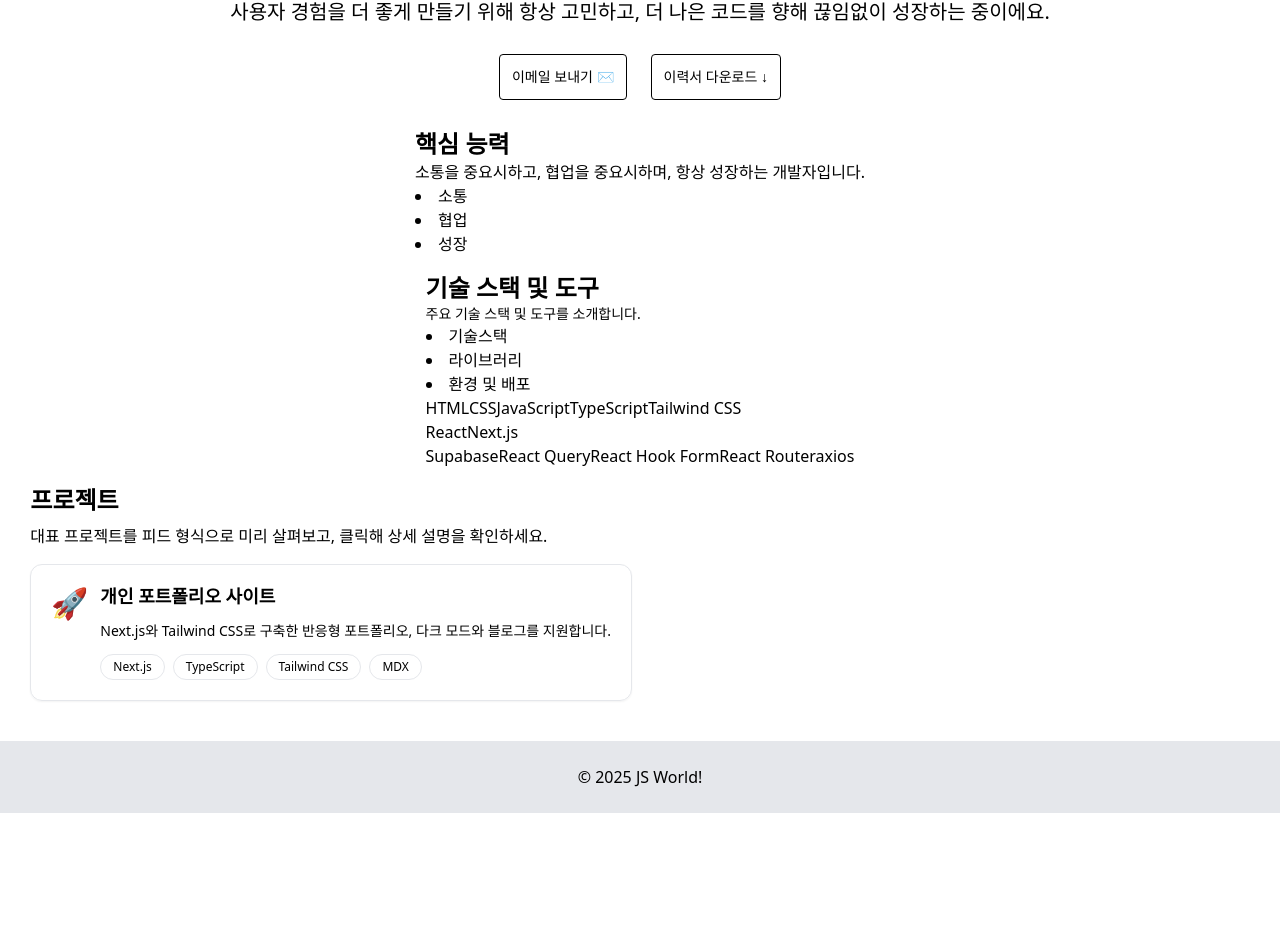
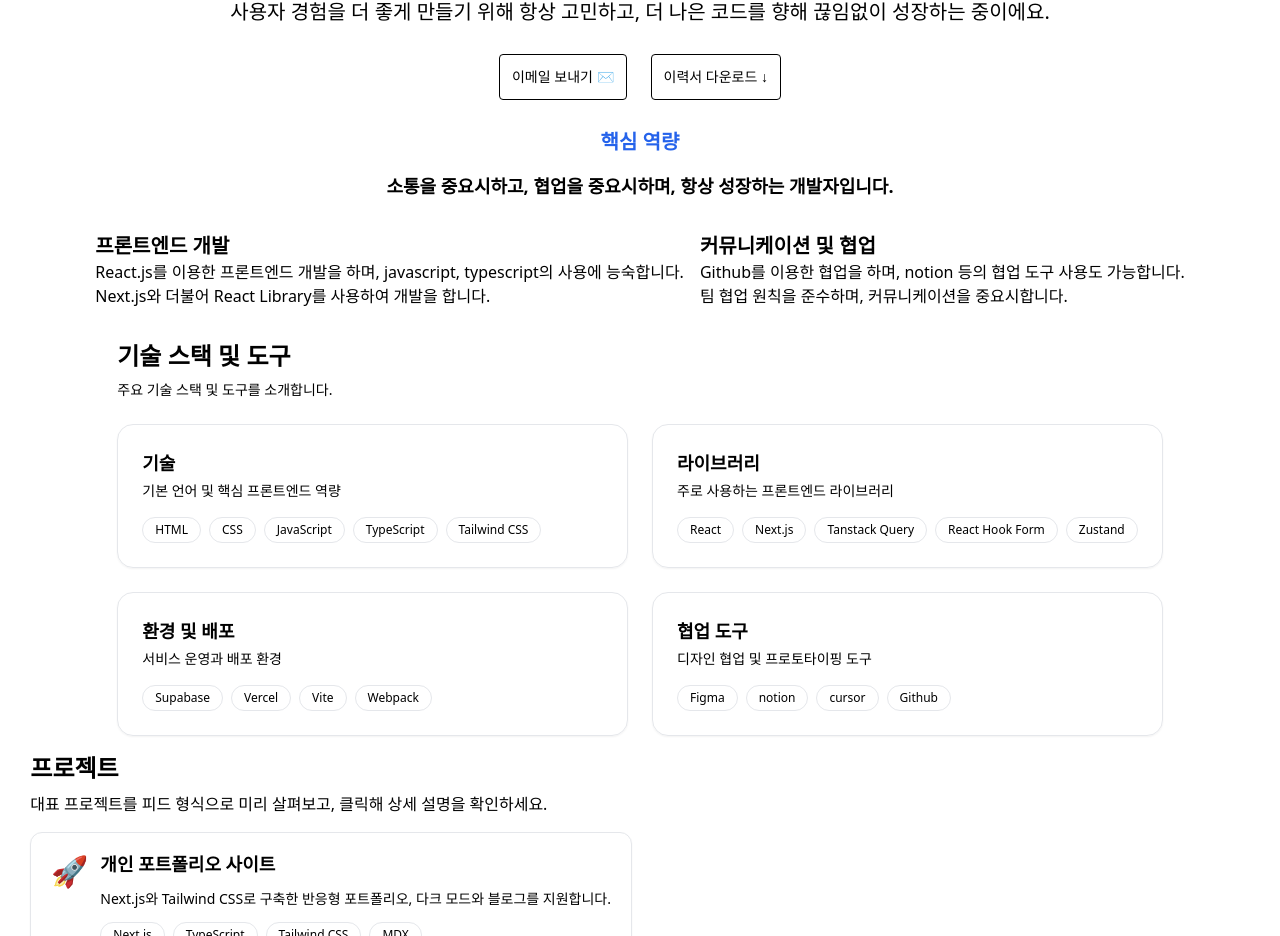
Before and after one commit to yujuseop/JuseopSite, a Next.js app in the folder my-app/: page / in a window 1280 px wide. Shown: the part 1332-2268 px from the top of the page. Before the commit the page ends 2145 px from the top, so only its background shows below. Built offline with nearby package versions, Linux system fonts and the light colour scheme.

Commit message:
refactor:Skills부분css수정

```diff
--- a/my-app/src/app/layout.tsx
+++ b/my-app/src/app/layout.tsx
@@ -6,7 +6,7 @@ import Footer from "@/components/Footer";
 export default function RootLayout({ children }: { children: ReactNode }) {
   return (
     <html lang="ko" className="font-pretendard">
-      <body className="min-h-screen flex flex-col">
+      <body className="flex flex-col">
         <Header />
         <main className="flex-grow container mx-auto p-6">{children}</main>
         <Footer />
--- a/my-app/src/components/Develop.tsx
+++ b/my-app/src/components/Develop.tsx
@@ -1,12 +1,27 @@
 export default function Develop() {
   return (
-    <section>
-      <h2 className="text-2xl font-bold">핵심 능력</h2>
-      <p>소통을 중요시하고, 협업을 중요시하며, 항상 성장하는 개발자입니다.</p>
-      <div>
-        <li>소통</li>
-        <li>협업</li>
-        <li>성장</li>
+    <section className="flex flex-col gap-4 justify-center items-center">
+      <h2 className="text-xl font-bold text-blue-600">핵심 역량 </h2>
+      <p className="text-lg font-bold">
+        소통을 중요시하고, 협업을 중요시하며, 항상 성장하는 개발자입니다.
+      </p>
+      <div className="flex p-4 gap-4">
+        <ul>
+          <li className="font-bold text-xl">프론트엔드 개발</li>
+          <p>
+            React.js를 이용한 프론트엔드 개발을 하며, javascript, typescript의
+            사용에 능숙합니다. <br /> Next.js와 더불어 React Library를 사용하여
+            개발을 합니다.
+          </p>
+        </ul>
+        <ul>
+          <li className="font-bold text-xl">커뮤니케이션 및 협업</li>
+          <p>
+            Github를 이용한 협업을 하며, notion 등의 협업 도구 사용도
+            가능합니다. <br /> 팀 협업 원칙을 준수하며, 커뮤니케이션을
+            중요시합니다.
+          </p>
+        </ul>
       </div>
     </section>
   );
--- a/my-app/src/components/Skills.tsx
+++ b/my-app/src/components/Skills.tsx
@@ -1,33 +1,78 @@
+type SkillCategory = {
+  id: string;
+  label: string;
+  description: string;
+  skills: string[];
+};
+
+const CATEGORIES: SkillCategory[] = [
+  {
+    id: "tech",
+    label: "기술",
+    description: "기본 언어 및 핵심 프론트엔드 역량",
+    skills: ["HTML", "CSS", "JavaScript", "TypeScript", "Tailwind CSS"],
+  },
+  {
+    id: "library",
+    label: "라이브러리",
+    description: "주로 사용하는 프론트엔드 라이브러리",
+    skills: [
+      "React",
+      "Next.js",
+      "Tanstack Query",
+      "React Hook Form",
+      "Zustand",
+    ],
+  },
+  {
+    id: "infra",
+    label: "환경 및 배포",
+    description: "서비스 운영과 배포 환경",
+    skills: ["Supabase", "Vercel", "Vite", "Webpack"],
+  },
+  {
+    id: "collaboration",
+    label: "협업 도구",
+    description: "디자인 협업 및 프로토타이핑 도구",
+    skills: ["Figma", "notion", "cursor", "Github"],
+  },
+];
+
 export default function Skills() {
   return (
-    <section>
-      <h2 className="text-2xl font-bold">기술 스택 및 도구</h2>
-      <p className="text-sm">주요 기술 스택 및 도구를 소개합니다.</p>
-      <div>
-        <li>기술스택</li>
-        <li>라이브러리</li>
-        <li>환경 및 배포</li>
+    <section className="space-y-6">
+      <header className="space-y-2">
+        <h2 className="text-2xl font-bold">기술 스택 및 도구</h2>
+        <p className="text-sm text-muted-foreground">
+          주요 기술 스택 및 도구를 소개합니다.
+        </p>
+      </header>
+
+      <div className="grid gap-6 md:grid-cols-2">
+        {CATEGORIES.map((category) => (
+          <article
+            key={category.id}
+            className="space-y-4 rounded-2xl border border-border bg-card p-6 shadow-sm"
+          >
+            <header className="space-y-1">
+              <h3 className="text-lg font-semibold">{category.label}</h3>
+              <p className="text-sm text-muted-foreground">
+                {category.description}
+              </p>
+            </header>
+            <ul className="flex flex-wrap gap-2">
+              {category.skills.map((skill) => (
+                <li
+                  key={`${category.id}-${skill}`}
+                  className="rounded-full border border-border px-3 py-1 text-xs font-medium text-muted-foreground"
+                >
+                  {skill}
+                </li>
+              ))}
+            </ul>
+          </article>
+        ))}
       </div>
-      <ul>
-        <li>
-          <span>HTML</span>
-          <span>CSS</span>
-          <span>JavaScript</span>
-          <span>TypeScript</span>
-          <span>Tailwind CSS</span>
-        </li>
-        <li>
-          <span>React</span>
-          <span>Next.js</span>
-        </li>
-        <li>
-          <span>Supabase</span>
-          <span>React Query</span>
-          <span>React Hook Form</span>
-          <span>React Router</span>
-          <span>axios</span>
-        </li>
-      </ul>
     </section>
   );
 }
```
